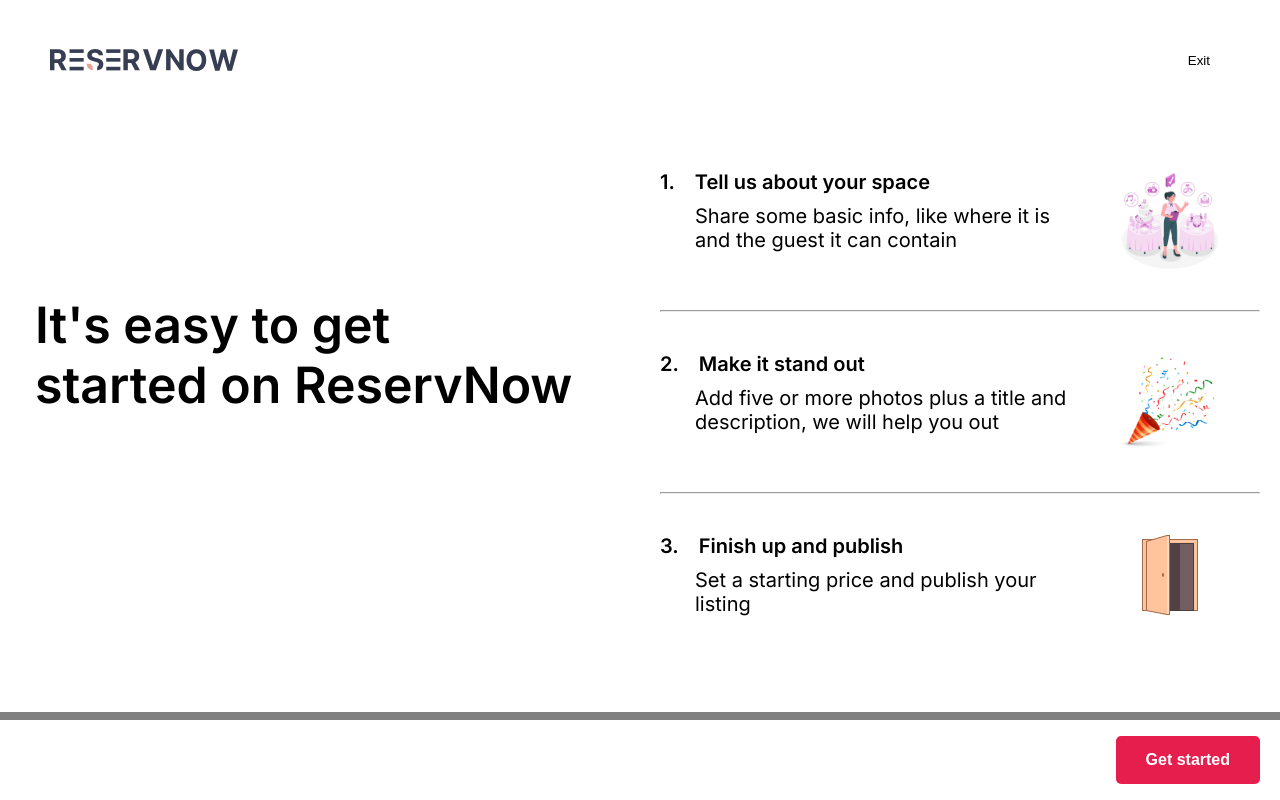
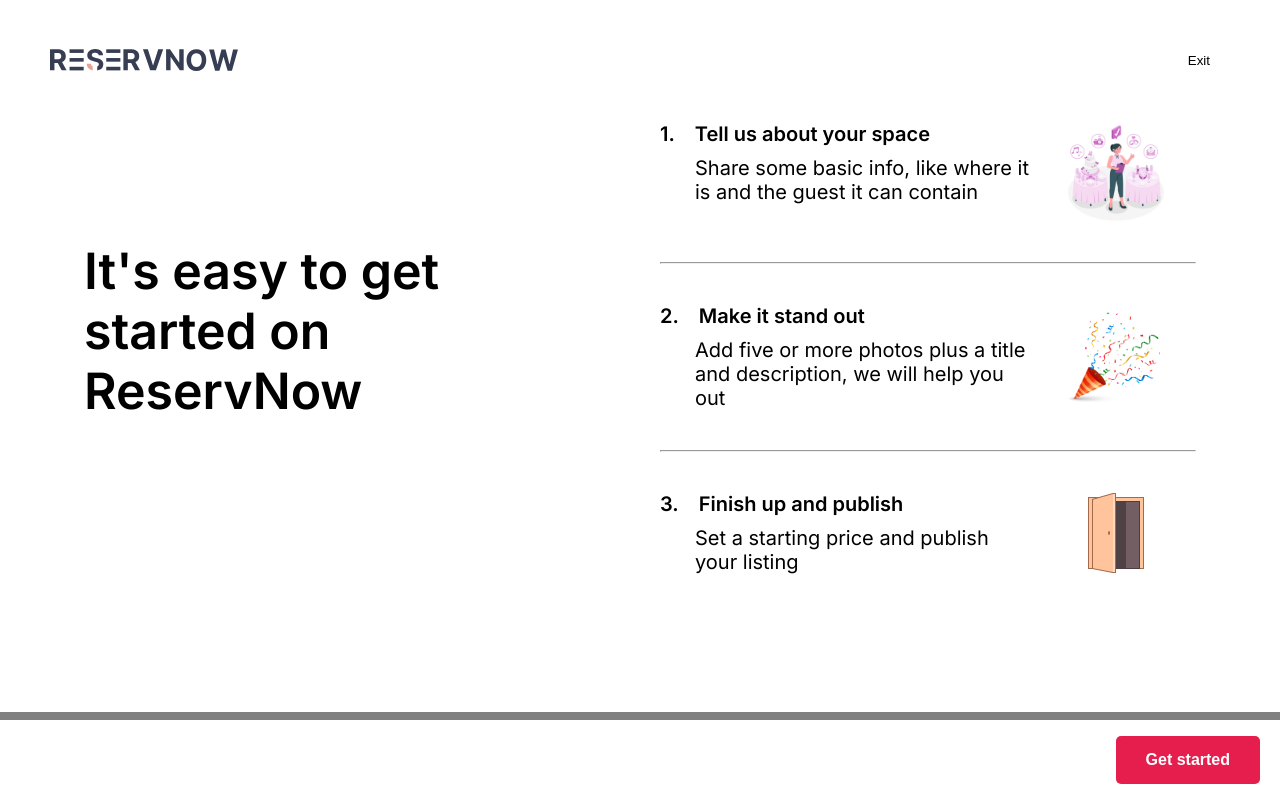
Before and after one commit to TechGateInc/ReservNow, a Next.js app in the folder reservnow/: page /host-an-eventcentre in a window 1280 px wide. Built offline with nearby package versions, Linux system fonts and the light colour scheme.

Commit message:
bug fixes

```diff
--- a/reservnow/app/host-an-eventcentre/page.module.css
+++ b/reservnow/app/host-an-eventcentre/page.module.css
@@ -12,6 +12,7 @@
   width: 100%;
   padding-left: 50px;
   padding-right: 50px;
+  background-color: white;
 }
 .host-header button {
   padding: 8px;
@@ -27,7 +28,9 @@
 }
 .host-content {
   height: 70vh;
-  padding-top: 150px;
+  padding-top: 8%;
+  padding-left: 5%;
+  padding-right: 5%;
 }
 .host-footer {
   height: 10vh;
--- a/reservnow/components/Overview/overview.css
+++ b/reservnow/components/Overview/overview.css
@@ -12,7 +12,6 @@
 .host-content-left .text {
   font-size: 50px;
   font-weight: 600;
-  padding: 15px;
 }
 .host-content-right {
   width: 50%;
```
